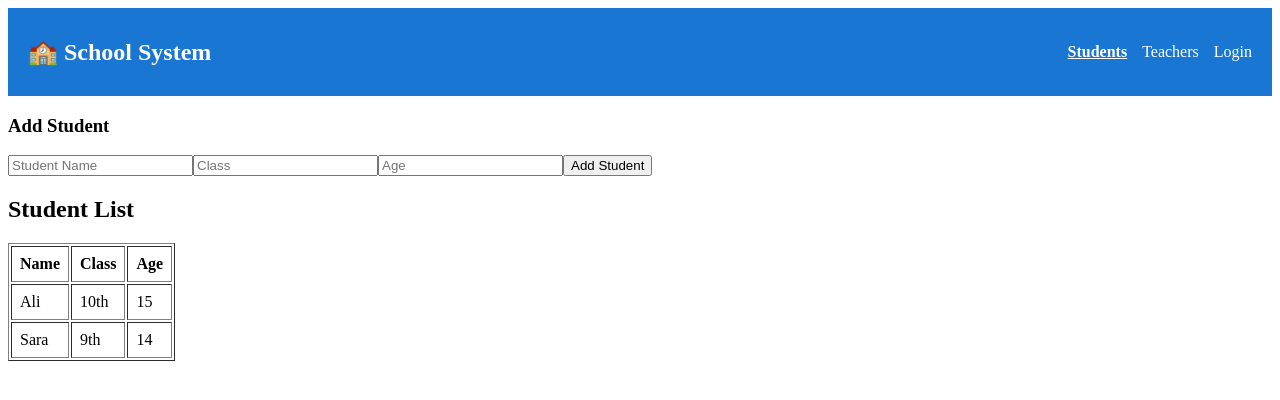
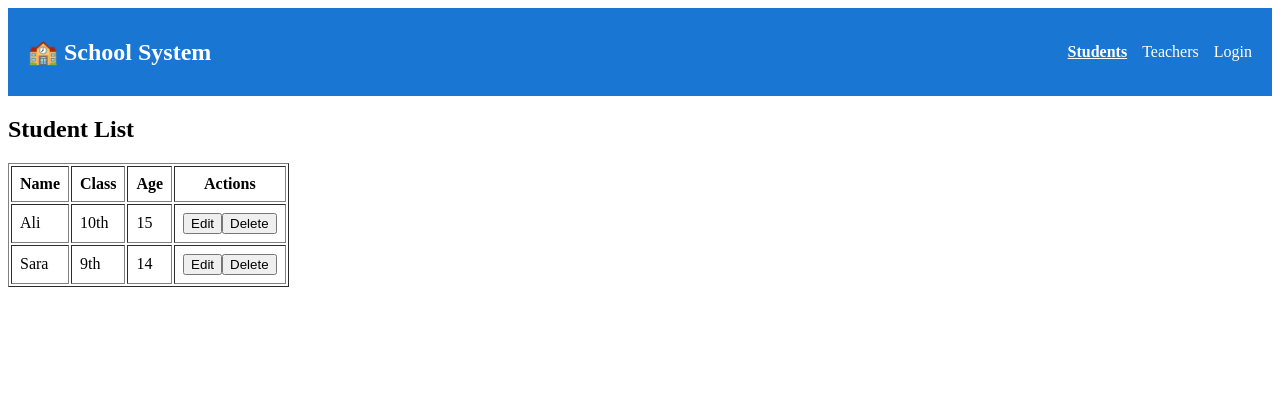
Before and after one commit to Arif-Umrani/schoolSystem-angular, an Angular app: page /students in a window 1280 px wide. Shown: the top 400 px of the page. Built offline with nearby package versions, Linux system fonts and the light colour scheme.

Commit message:
fix student add update and delete

```diff
--- a/src/app/modules/students/student-add/student-add.html
+++ b/src/app/modules/students/student-add/student-add.html
@@ -1,14 +1,15 @@
 <div class="container mt-4">
-  <div class="card p-4">
+  <h2 class="mb-3">Add Student</h2>
 
-    <h3 class="mb-3">Add Student</h3>
-
+  <form (ngSubmit)="addStudent()"  class="card p-4">
     <input
       type="text"
       class="form-control mb-2"
       placeholder="Student Name"
       [(ngModel)]="student.name"
       name="name">
+
+      <br><br>
 
     <input
       type="text"
@@ -17,16 +18,26 @@
       [(ngModel)]="student.className"
       name="class">
 
+      <br><br>
+
     <input
       type="number"
       class="form-control mb-3"
       placeholder="Age"
       [(ngModel)]="student.age"
       name="age">
-      <button class="btn btn-primary" (click)="addStudent()">
+
+      <br><br>
+
+      <!-- <button type="submit" class="btn btn-primary" (click)="addStudent()">
         Add Student
+      </button> -->
+
+      <button type="submit">
+        {{ editIndex === null ? 'Add Student' : 'Update Student' }}
       </button>
 
-      <p class="text-success mt-2">{{ successMsg }}</p>
-  </div>
+      <!-- <p class="text-success mt-2">{{ successMsg }}</p> -->
+       <p>{{ successMsg }}</p>
+  </form>
 </div>
--- a/src/app/modules/students/student-add/student-add.ts
+++ b/src/app/modules/students/student-add/student-add.ts
@@ -3,6 +3,7 @@ import { Component } from '@angular/core';
 import { FormsModule } from '@angular/forms';
 import { StudentService } from '../student.service';
 import { Student } from '../../../shared/models/student.model';
+import { ActivatedRoute, Router } from '@angular/router';
 
 @Component({
   selector: 'app-student-add',
@@ -23,19 +24,41 @@ export class StudentAdd {
 
   successMsg = '';
 
-  constructor(private studentService: StudentService) {
+  editIndex: number | null = null;
 
+
+  constructor(
+    private studentService: StudentService,
+    private route: ActivatedRoute,
+    private router: Router
+  ) {
+      const id = this.route.snapshot.paramMap.get('id');
+
+      if (id !== null) {
+        this.editIndex = +id;
+        const data = this.studentService.getStudents()[this.editIndex];
+
+        if (data) {
+          this.student = { ...data };
+        }
+      }
   }
 
   addStudent(){
-    console.log('29 student', this.student);
-    this.studentService.addStudent(this.student);
+    // console.log('29 student', this.student);
 
-    this.student = {
-      name: '',
-      className: '',
-      age: null,
+    if (!this.student.name || !this.student.className || !this.student.age) {
+      alert('Please fill all fields');
+      return;
     }
-    console.log('36 student', this.student);
+
+    if (this.editIndex == null) {
+      this.studentService.addStudent(this.student);
+    } else {
+      this.studentService.updateStudent(this.editIndex, this.student);
+    }
+
+    this.router.navigate(['/students']);
+    // console.log('36 student', this.student);
   };
 }
--- a/src/app/modules/students/student-list/student-list.html
+++ b/src/app/modules/students/student-list/student-list.html
@@ -1,4 +1,4 @@
-<app-student-add></app-student-add>
+<!-- <app-student-add></app-student-add> -->
 
 <h2>Student List</h2>
 
@@ -7,11 +7,16 @@
     <th>Name</th>
     <th>Class</th>
     <th>Age</th>
+    <th>Actions</th>
   </tr>
 
-  <tr *ngFor="let student of students">
+  <tr *ngFor="let student of students; let i = index">
     <td>{{ student.name }}</td>
     <td>{{ student.className }}</td>
     <td>{{ student.age }}</td>
+    <td>
+      <button [routerLink]="['/students/edit', i]">Edit</button>
+      <button (click)="deleteStudent(i)">Delete</button>
+    </td>
   </tr>
 </table>
--- a/src/app/modules/students/student-list/student-list.ts
+++ b/src/app/modules/students/student-list/student-list.ts
@@ -3,20 +3,39 @@ import { Student } from '../../../shared/models/student.model';
 import { StudentService } from '../student.service';
 import { CommonModule } from '@angular/common';
 import { StudentAdd } from '../student-add/student-add';
+import { Router, RouterLink } from '@angular/router';
 
 @Component({
   selector: 'app-student-list',
   standalone: true,
-  imports: [CommonModule, StudentAdd],
+  imports: [CommonModule, StudentAdd, RouterLink],
   templateUrl: './student-list.html',
   styleUrl: './student-list.scss',
 })
 export class StudentList {
-    students: Student[] = [];
 
-  constructor(private studentService: StudentService) {
+  students: Student[] = [];
+
+  constructor(
+    private studentService: StudentService,
+    private router: Router
+  ) {
     this.students = this.studentService.getStudents();
-    console.log(this.students);
+    // console.log(this.students);
   }
 
+  editStudent(index: number) {
+    this.router.navigate(['/students/add'], {
+      queryParams: { index }
+    });
+  }
+
+  deleteStudent(index: number) {
+    if (confirm('Are you sure?')) {
+      this.studentService.deleteStudent(index);
+    }
+  }
+
+
+
 }
--- a/src/app/modules/students/student.service.ts
+++ b/src/app/modules/students/student.service.ts
@@ -1,5 +1,6 @@
 import { Injectable } from '@angular/core';
 import { Student } from '../../shared/models/student.model';
+import { Teacher } from '../../shared/models/teacher.model';
 
 
 @Injectable({
@@ -27,4 +28,8 @@ export class StudentService {
   deleteStudent(index: number) {
     this.students.splice(index, 1);
   }
+
+  getStudentsByIndex(index: number): Student {
+    return this.students[index];
+  }
 }
--- a/src/app/modules/teachers/teacher-add/teacher-add.html
+++ b/src/app/modules/teachers/teacher-add/teacher-add.html
@@ -24,7 +24,7 @@
     <br><br>
 
     <button type="submit">
-      {{ editIndex === null ? 'addTeacher' : 'Update Teacher'}}
+      {{ editIndex === null ? 'Add Teacher' : 'Update Teacher'}}
     </button>
   </form>
 
--- a/src/app/modules/teachers/teacher-list/teacher-list.html
+++ b/src/app/modules/teachers/teacher-list/teacher-list.html
@@ -1,11 +1,12 @@
-<app-teacher-add></app-teacher-add>
+<!-- <app-teacher-add></app-teacher-add> -->
+
 <h2>Teacher List</h2>
 
 <table border="1" cellpadding="8">
   <tr>
     <th>Name</th>
     <th>Subject</th>
-    <th>Experience (Years)</th>
+    <th>Experience <br> (Years)</th>
     <th>Actions</th>
   </tr>
 
--- a/src/app/modules/teachers/teacher-list/teacher-list.ts
+++ b/src/app/modules/teachers/teacher-list/teacher-list.ts
@@ -3,12 +3,12 @@ import { Teacher } from '../../../shared/models/teacher.model';
 import { TeacherService } from '../teacher.service';
 import { CommonModule } from '@angular/common';
 import { TeacherAdd } from '../teacher-add/teacher-add';
-import { Router } from '@angular/router';
+import { Router, RouterLink } from '@angular/router';
 
 @Component({
   selector: 'app-teacher-list',
   standalone: true,
-  imports: [CommonModule, TeacherAdd],
+  imports: [CommonModule, TeacherAdd, RouterLink],
   templateUrl: './teacher-list.html',
   styleUrl: './teacher-list.scss',
 })
```
